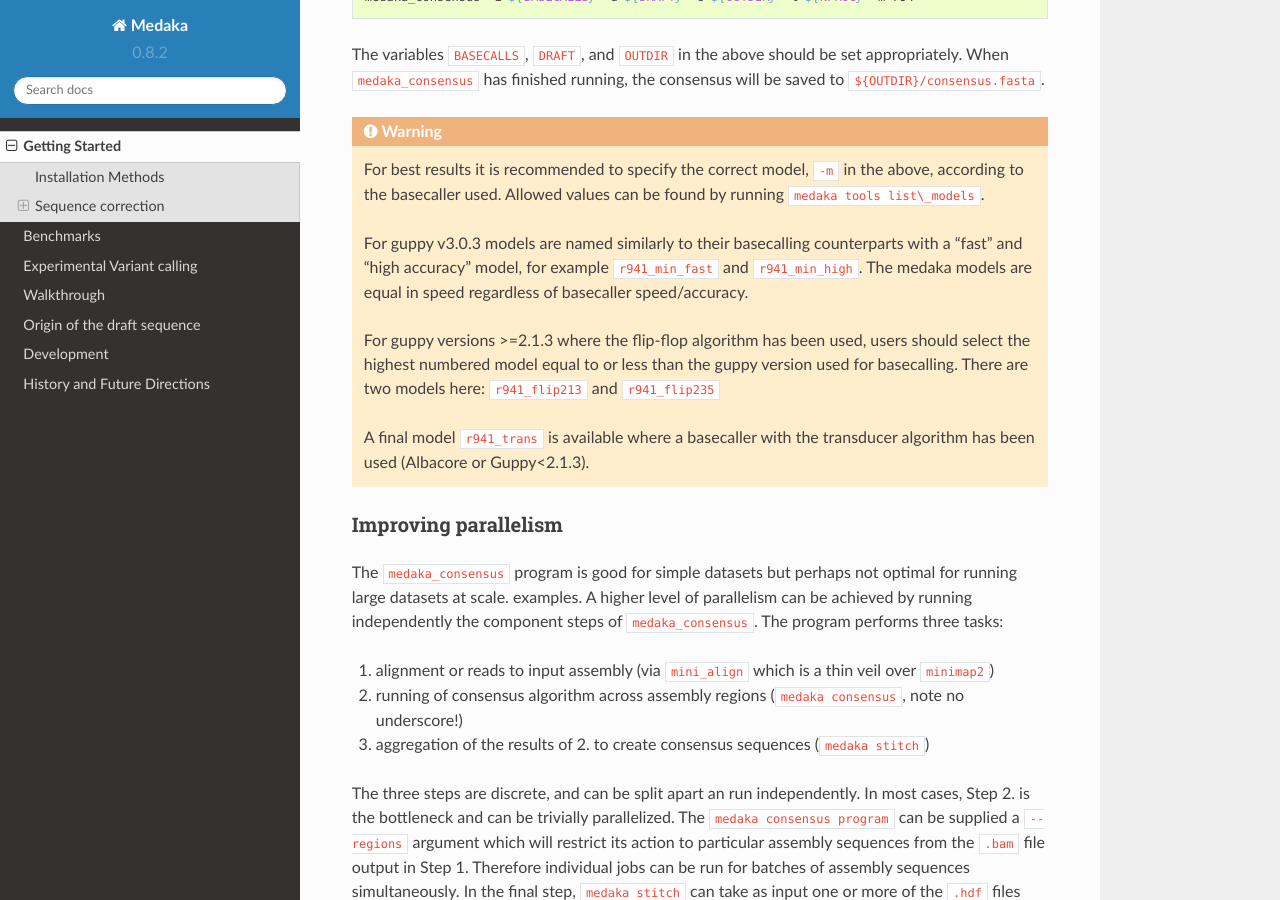
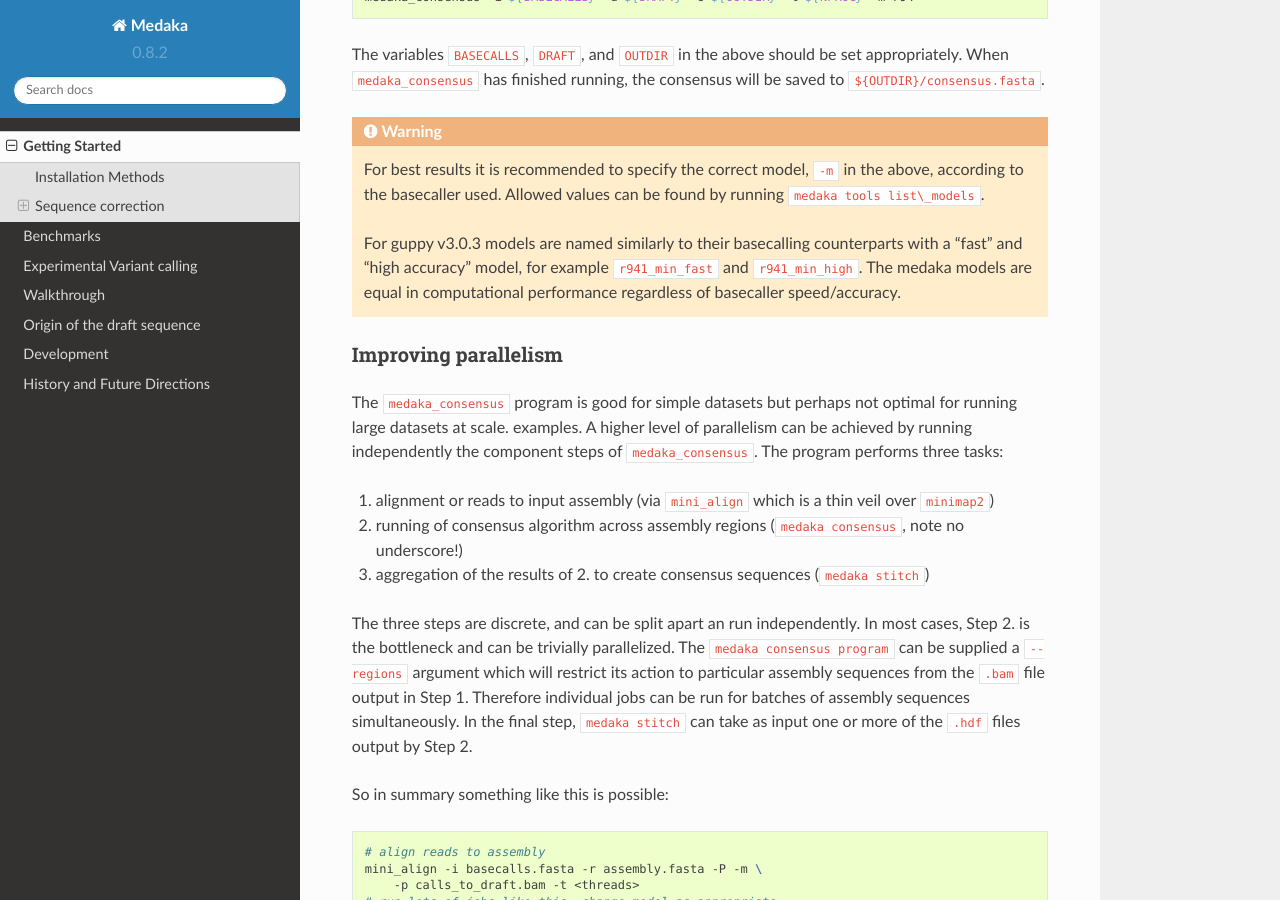
Before and after one commit to nanoporetech/medaka, a Sphinx documentation site: the page built from docs/installation.rst, in a window 1280 px wide and 900 px high, scrolled down 2710 px. Built offline with Sphinx 7.4.7 and the Read the Docs theme 2.0.0, drawn with Linux system fonts in a browser that asks for light colours; pages that are not in the unit, such as notebooks, are missing from menus; some of the changed text lies outside the part shown.

Commit message:
Update docs

```diff
--- a/docs/installation.rst
+++ b/docs/installation.rst
@@ -155,18 +155,10 @@ will be saved to ``${OUTDIR}/consensus.fasta``.
     above, according to the basecaller used. Allowed values can be found by
     running ``medaka tools list\_models``.
 
-    For guppy v3.0.3 models are named similarly to their basecalling counterparts
-    with a "fast" and "high accuracy" model, for example ``r941_min_fast`` and
-    ``r941_min_high``. The medaka models are equal in speed regardless of basecaller
-    speed/accuracy.
-
-    For guppy versions >=2.1.3 where the flip-flop algorithm has been used, users
-    should select the highest numbered model equal to or less than the guppy
-    version used for basecalling. There are two models here: ``r941_flip213`` and
-    ``r941_flip235``
-
-    A final model ``r941_trans`` is available where a basecaller with the transducer
-    algorithm has been used (Albacore or Guppy<2.1.3).
+    For guppy v3.0.3 models are named similarly to their basecalling
+    counterparts with a "fast" and "high accuracy" model, for example
+    ``r941_min_fast`` and ``r941_min_high``. The medaka models are equal in
+    computational performance regardless of basecaller speed/accuracy.
 
 
 Improving parallelism
```
Also changed, not shown: other parts of docs/installation.rst (+3 -3 lines), README.md (+6 -13 lines).
